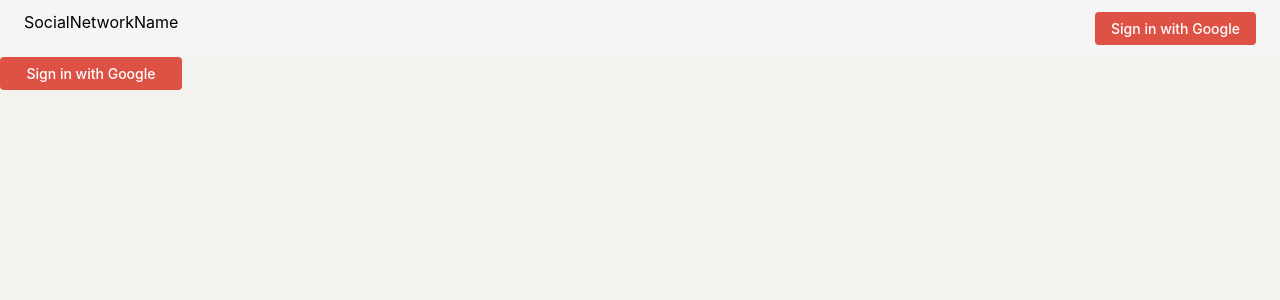
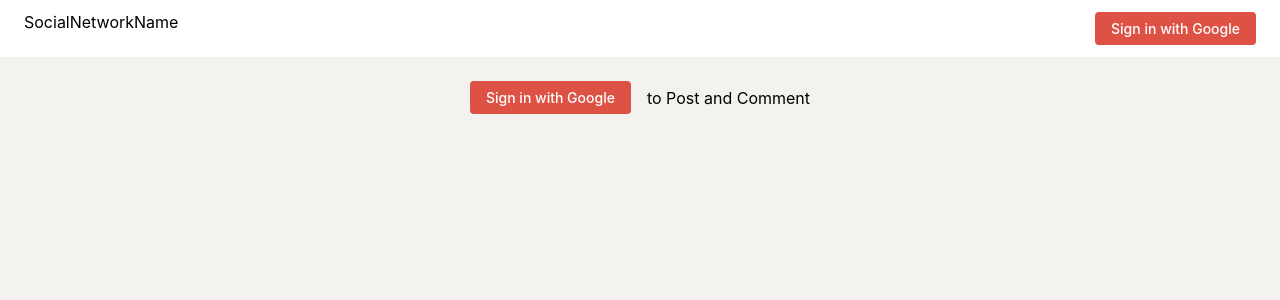
Before and after one commit to kenfcheng/SocialNetwork, a React (Create React App) app in the folder social-network/: page / in a window 1280 px wide. Shown: the top 300 px of the page. Built offline with nearby package versions, Linux system fonts and the light colour scheme.

Commit message:
create-post created

```diff
--- a/social-network/src/containers/create-post/index.js
+++ b/social-network/src/containers/create-post/index.js
@@ -0,0 +1,12 @@
+import React from "react";
+import { SignInBtn } from "../../components";
+import "./style.css";
+
+export default function CreatePost() {
+  return (
+    <div className="createPost">
+      <SignInBtn />
+      <p style={{ marginLeft: "16px" }}>to Post and Comment</p>
+    </div>
+  );
+}
--- a/social-network/src/containers/create-post/style.css
+++ b/social-network/src/containers/create-post/style.css
@@ -0,0 +1,6 @@
+.createPost {
+  display: flex;
+  align-items: center;
+  justify-content: center;
+  padding: 24px;
+}
--- a/social-network/src/containers/index.js
+++ b/social-network/src/containers/index.js
@@ -1 +1,2 @@
 export { default as Navbar } from "./navbar";
+export { default as CreatePost } from "./create-post";
--- a/social-network/src/containers/navbar/style.css
+++ b/social-network/src/containers/navbar/style.css
@@ -2,5 +2,5 @@
   display: flex;
   justify-content: space-between;
   padding: 12px 24px;
-  background-color: whitesmoke;
+  background-color: white;
 }
--- a/social-network/src/pages/home/index.js
+++ b/social-network/src/pages/home/index.js
@@ -1,6 +1,6 @@
 import React from "react";
 import { SignInBtn } from "../../components";
-import { Navbar } from "../../containers";
+import { CreatePost, Navbar } from "../../containers";
 // Style
 import "./style.css";
 
@@ -8,7 +8,7 @@ export default function Home() {
   return (
     <div className="home">
       <Navbar />
-      <SignInBtn />
+      <CreatePost />
     </div>
   );
 }
```
